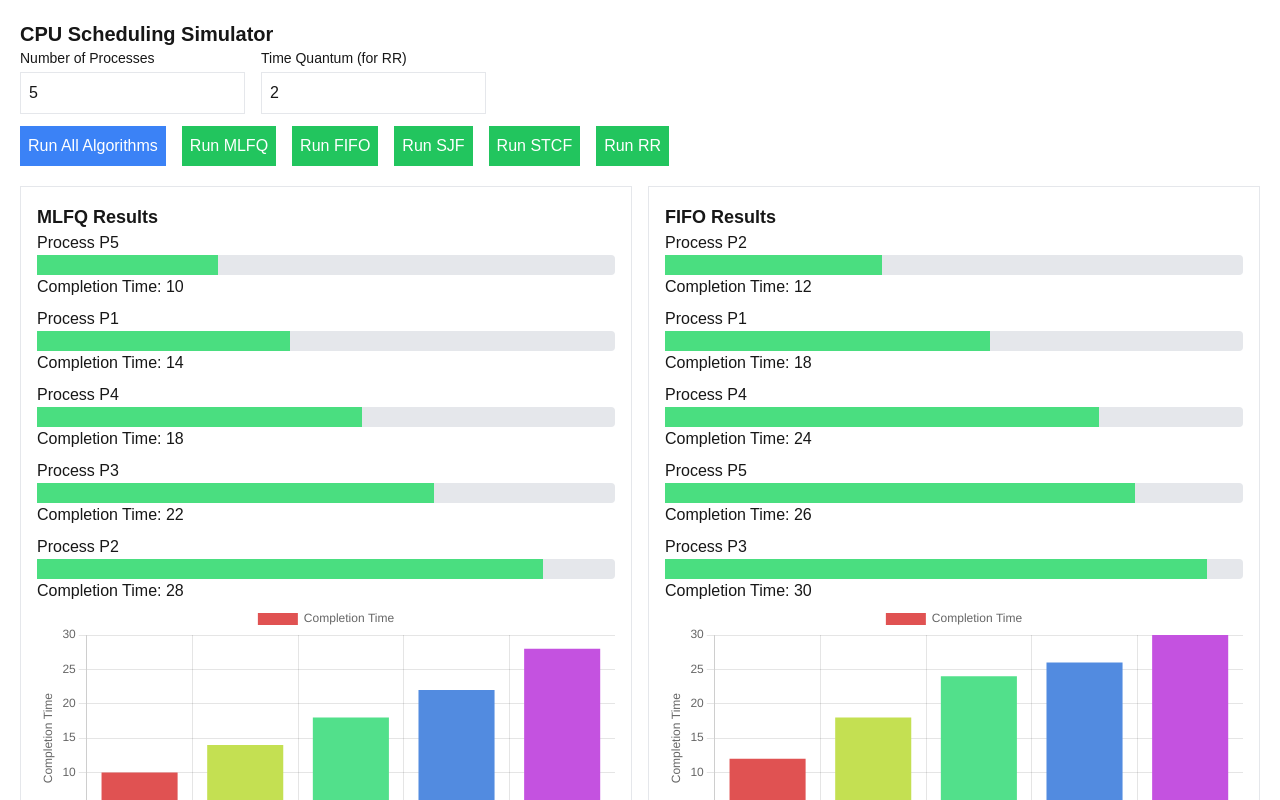
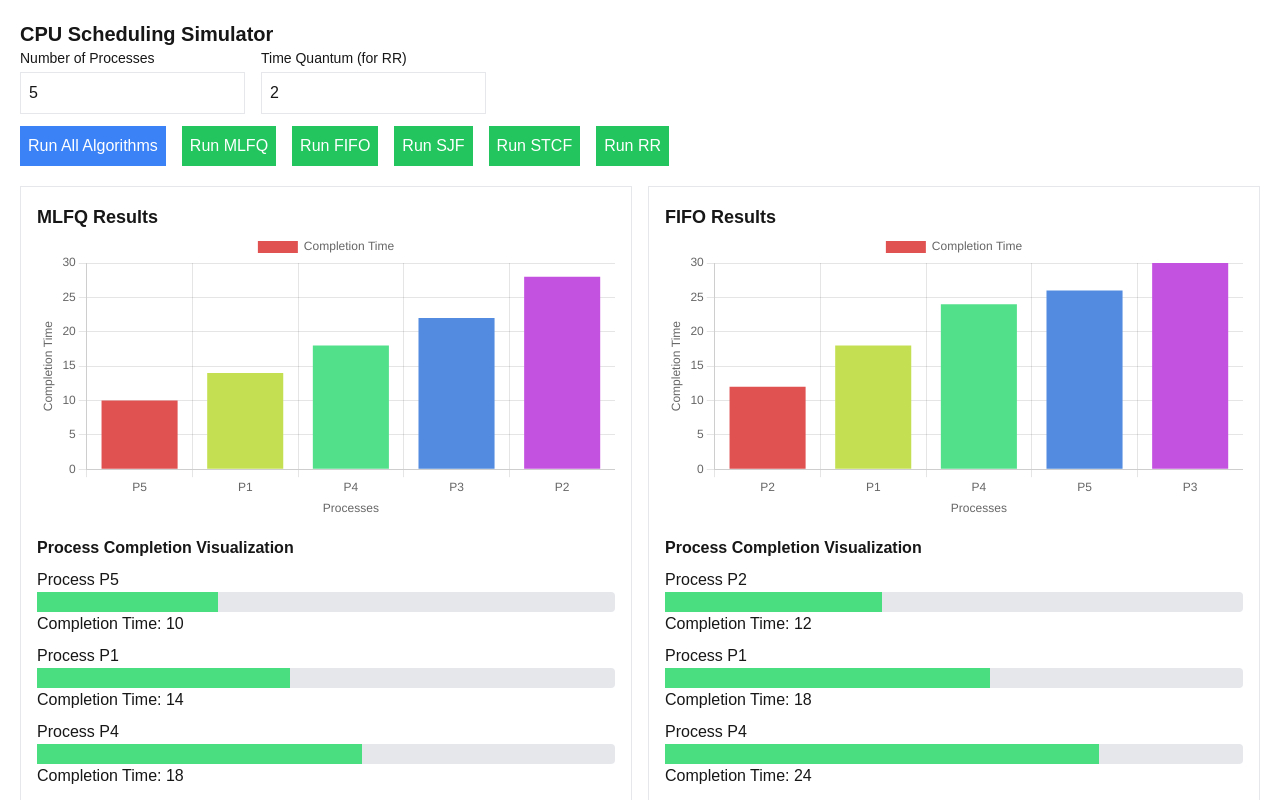
Before and after one commit to Charmaine001/cs540proj1, a Next.js app: page / in a window 1280 px wide. Both pictures are taken after a click on the button "Run All Algorithms". Shown: the top 800 px of the page. Built offline with nearby package versions, Linux system fonts and the light colour scheme.

Commit message:
Made further UI improvements

```diff
--- a/src/app/page.js
+++ b/src/app/page.js
@@ -306,22 +306,8 @@ const SchedulerApp = () => {
         {Object.entries(results).map(([algo, data]) => (
           <div key={algo} className="border p-4">
             <h2 className="text-lg font-bold">{algo} Results</h2>
-            <div className="space-y-2">
-              {data.map((p) => (
-                <div key={p.id}>
-                  <p>Process P{p.id}</p>
-                  <div className="bg-gray-200 rounded">
-                    <div
-                      className="h-5 bg-green-400 transition-all duration-1000 ease-in-out"
-                      style={{
-                        width: `${(p.completionTime / maxCompletionTime) * 100}%`,
-                      }}
-                    />
-                  </div>
-                  <p>Completion Time: {p.completionTime}</p>
-                </div>
-              ))}
-            </div>
+
+            {/* Bar Chart */}
             <Bar
               data={{
                 labels: data.map((p) => `P${p.id}`),
@@ -350,6 +336,25 @@ const SchedulerApp = () => {
                 },
               }}
             />
+
+            {/* Process Bars */}
+            <div className="space-y-2 mt-4">
+             <h3 className="text-md font-semibold">Process Completion Visualization</h3>
+              {data.map((p) => (
+                <div key={p.id}>
+                  <p>Process P{p.id}</p>
+                  <div className="bg-gray-200 rounded">
+                    <div
+                      className="h-5 bg-green-400 transition-all duration-1000 ease-in-out"
+                      style={{
+                        width: `${(p.completionTime / maxCompletionTime) * 100}%`,
+                      }}
+                    />
+                  </div>
+                  <p>Completion Time: {p.completionTime}</p>
+                </div>
+              ))}
+            </div>
           </div>
         ))}
       </div>
```
